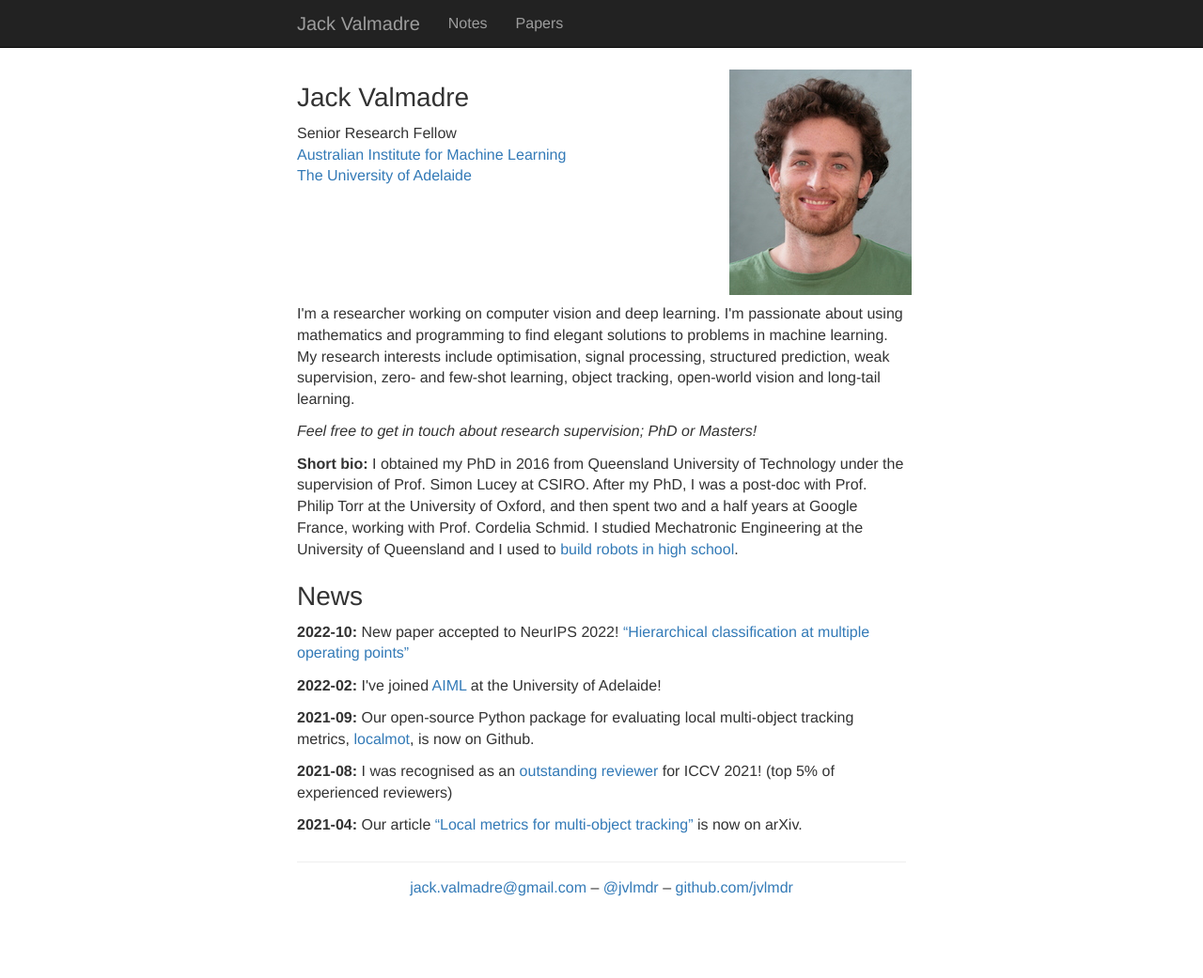
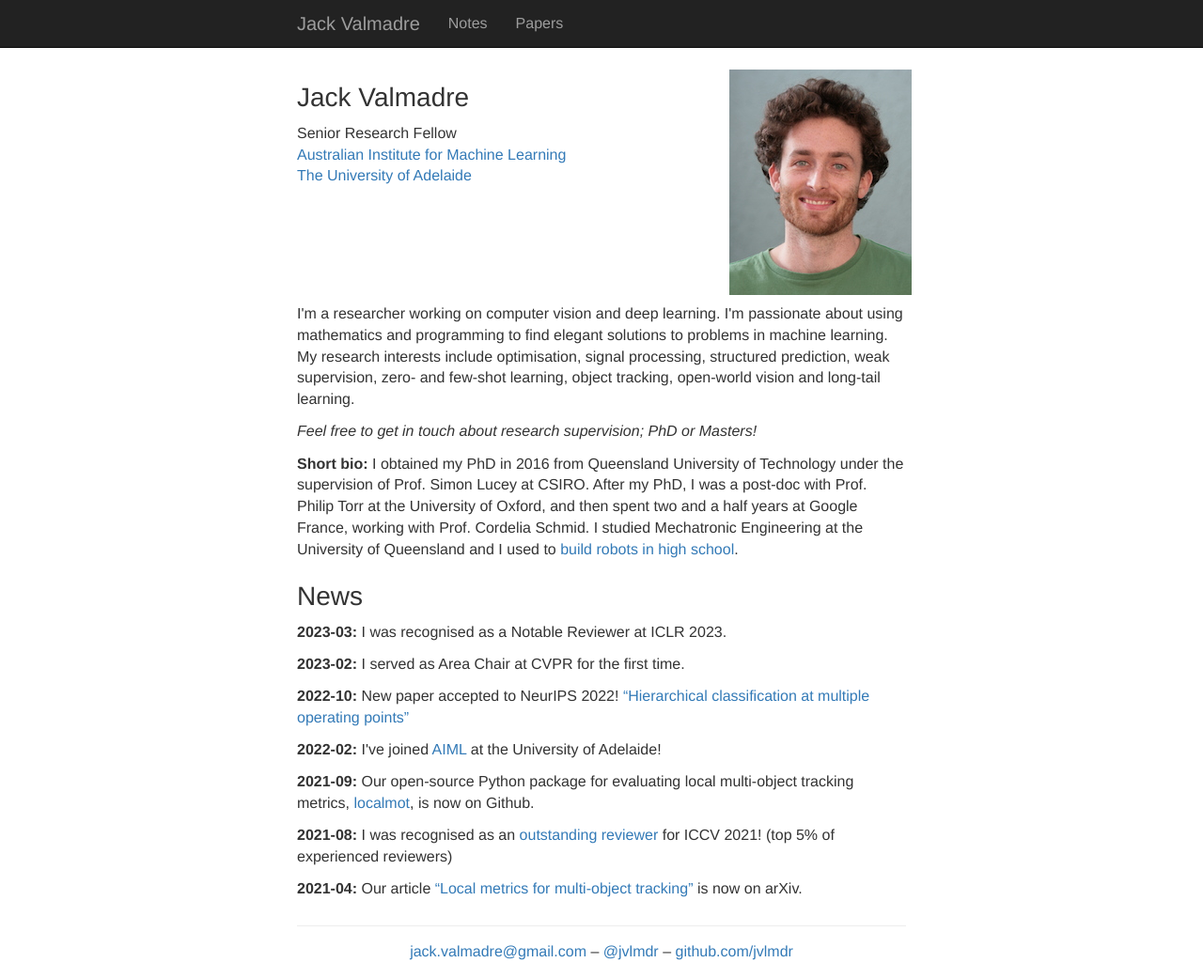
Before and after one commit to jvlmdr/jack.valmadre.net, a Jekyll site: the page built from index.html, in a window 1280 px wide and 1041 px high. Shown: the whole window at 94% size. Built offline with Jekyll 4.4.1, drawn with Linux system fonts in a browser that asks for light colours; nearby versions of some CDN libraries.

Commit message:
Add news

```diff
--- a/index.html
+++ b/index.html
@@ -34,6 +34,8 @@ layout: default
   I studied Mechatronic Engineering at the University of Queensland and I used to <a href="https://web.archive.org/web/20210223203312/http://robocup.quantumtorque.com/de/">build robots in high school</a>.
 </p>
 <h3>News</h3>
+<p><strong>2023-03:</strong> I was recognised as a Notable Reviewer at ICLR 2023.</p>
+<p><strong>2023-02:</strong> I served as Area Chair at CVPR for the first time.</p>
 <p><strong>2022-10:</strong> New paper accepted to NeurIPS 2022! <a href="https://arxiv.org/abs/2210.10929">&ldquo;Hierarchical classification at multiple operating points&rdquo;</a></p>
 <p><strong>2022-02:</strong> I've joined <a href="https://www.adelaide.edu.au/aiml/">AIML</a> at the University of Adelaide!</p>
 <p><strong>2021-09:</strong> Our open-source Python package for evaluating local multi-object tracking metrics, <a href="https://github.com/google-research/localmot">localmot</a>, is now on Github.</p>
```
